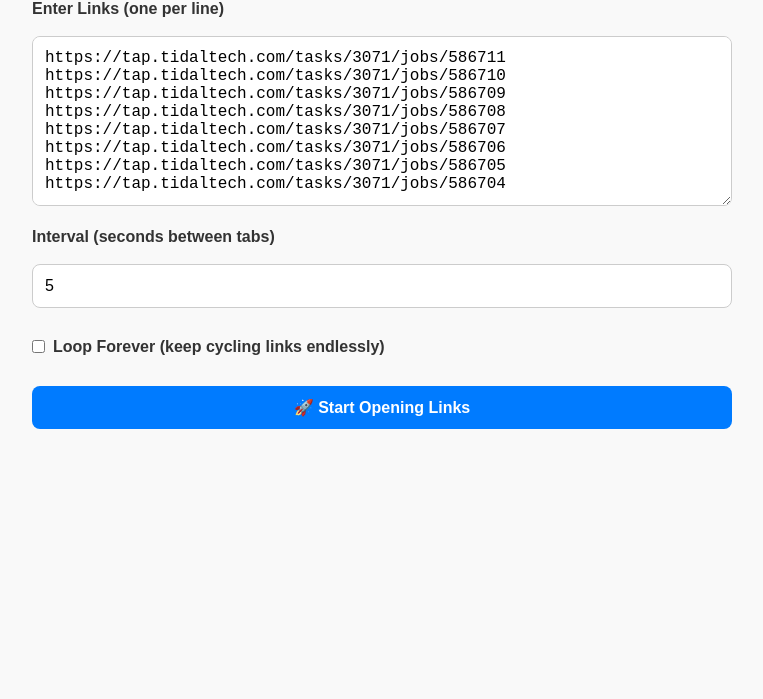
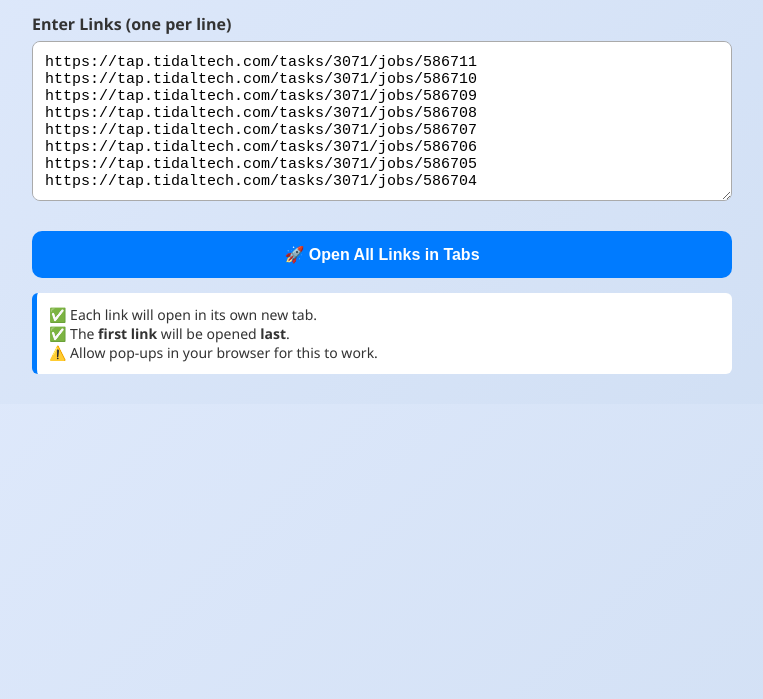
Before and after one commit to sanjay434343/summa, a plain HTML site: page index.html in a window 1280 px wide. Shown: the part 101-800 px from the top of the page, without its empty margins (258-1021 px from the left). Drawn offline with Linux system fonts and the light colour scheme.

Commit message:
Update index.html

```diff
--- a/index.html
+++ b/index.html
@@ -3,61 +3,69 @@
 <head>
 <meta charset="UTF-8">
 <meta name="viewport" content="width=device-width, initial-scale=1.0">
-<title>Sequential New Tab Link Loader</title>
+<title>Multi Tab Link Opener</title>
 <style>
   body {
-    font-family: Arial, sans-serif;
-    background: #f9f9f9;
-    padding: 20px;
+    font-family: "Segoe UI", Tahoma, sans-serif;
+    background: linear-gradient(135deg, #e0eafc, #cfdef3);
+    padding: 30px;
     max-width: 700px;
     margin: auto;
     color: #333;
   }
   h1 {
     text-align: center;
-    color: #444;
+    color: #222;
+    margin-bottom: 20px;
   }
   label {
     display: block;
-    margin: 10px 0;
+    margin: 12px 0 6px;
     font-weight: bold;
   }
-  textarea, input, button {
+  textarea {
     width: 100%;
     padding: 12px;
-    margin: 8px 0;
-    font-size: 16px;
-    border: 1px solid #ccc;
+    margin-bottom: 15px;
+    font-size: 15px;
+    border: 1px solid #aaa;
     border-radius: 8px;
+    resize: vertical;
+    min-height: 160px;
     box-sizing: border-box;
   }
   button {
+    display: block;
+    width: 100%;
+    padding: 14px;
+    margin-top: 10px;
+    font-size: 16px;
+    border: none;
+    border-radius: 10px;
     background: #007bff;
-    color: #fff;
-    border: none;
+    color: white;
+    font-weight: bold;
     cursor: pointer;
-    font-weight: bold;
-    transition: background 0.3s;
+    transition: 0.3s ease;
   }
   button:hover {
     background: #0056b3;
   }
-  .checkbox-group {
-    display: flex;
-    align-items: center;
-    margin: 12px 0;
-  }
-  .checkbox-group input {
-    width: auto;
-    margin-right: 8px;
+  .info {
+    margin-top: 15px;
+    padding: 12px;
+    background: #fff;
+    border-left: 5px solid #007bff;
+    border-radius: 6px;
+    font-size: 14px;
   }
 </style>
 </head>
 <body>
-  <h1>🔗 Sequential Link Loader</h1>
+  <h1>🔗 Multi Tab Link Opener</h1>
 
   <label for="links">Enter Links (one per line)</label>
-  <textarea id="links" rows="8">
+  <textarea id="links">
 https://tap.tidaltech.com/tasks/3071/jobs/586711
 https://tap.tidaltech.com/tasks/3071/jobs/586710
 https://tap.tidaltech.com/tasks/3071/jobs/586709
@@ -68,49 +76,34 @@
 https://tap.tidaltech.com/tasks/3071/jobs/586704
   </textarea>
 
-  <label for="interval">Interval (seconds between tabs)</label>
-  <input type="number" id="interval" value="5">
+  <button onclick="openLinks()">🚀 Open All Links in Tabs</button>
 
-  <div class="checkbox-group">
-    <input type="checkbox" id="loop">
-    <label for="loop">Loop Forever (keep cycling links endlessly)</label>
+  <div class="info">
+    ✅ Each link will open in its own new tab.<br>
+    ✅ The <b>first link</b> will be opened <b>last</b>.<br>
+    ⚠️ Allow pop-ups in your browser for this to work.
   </div>
 
-  <button onclick="startNavigation()">🚀 Start Opening Links</button>
+  <script>
+    function openLinks() {
+      let linksText = document.getElementById('links').value;
+      let linksArray = linksText.split('\n').filter(link => link.trim() !== '');
 
-  <script>
-    function startNavigation() {
-      const linksText = document.getElementById('links').value;
-      const interval = parseInt(document.getElementById('interval').value) * 1000;
-      const loop = document.getElementById('loop').checked;
-
-      let linksArray = linksText.split('\n').filter(link => link.trim() !== '');
       if (linksArray.length === 0) {
-        alert('Please enter some links.');
+        alert("⚠️ Please enter some links first.");
         return;
       }
 
-      // move first link to last position
+      // move first link to the end so it opens last
       const first = linksArray.shift();
       linksArray.push(first);
 
-      let index = 0;
+      // open each in its own new tab
+      linksArray.forEach(link => {
+        window.open(link.trim(), "_blank");
+      });
 
-      function openNext() {
-        if (index >= linksArray.length) {
-          if (loop) {
-            index = 0; // restart
-          } else {
-            alert('✅ All links opened in new tabs.');
-            return;
-          }
-        }
-        window.open(linksArray[index], "_blank");
-        index++;
-        setTimeout(openNext, interval);
-      }
-
-      openNext();
+      alert("✅ All links have been opened in new tabs.");
     }
   </script>
 </body>
```
